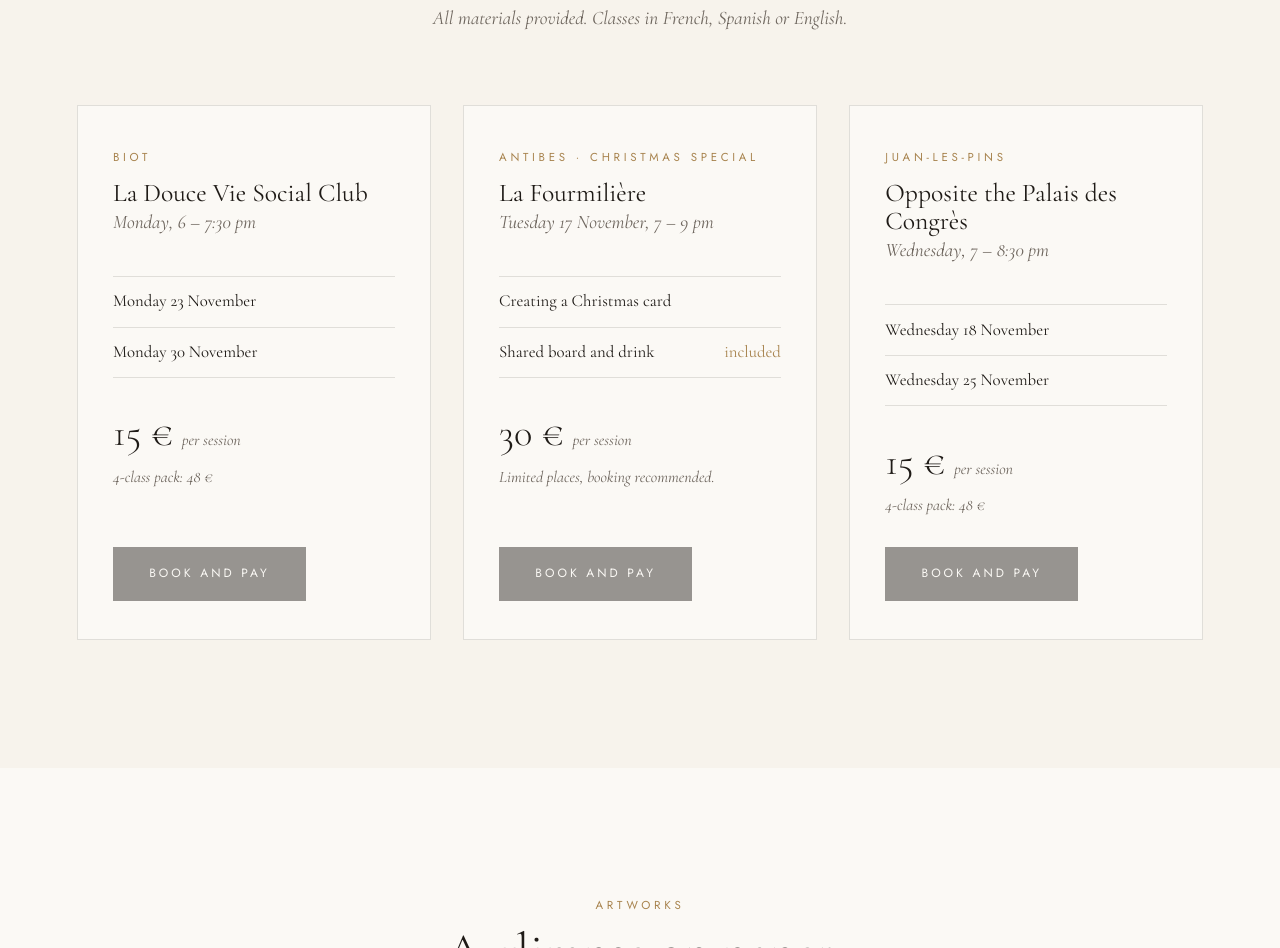
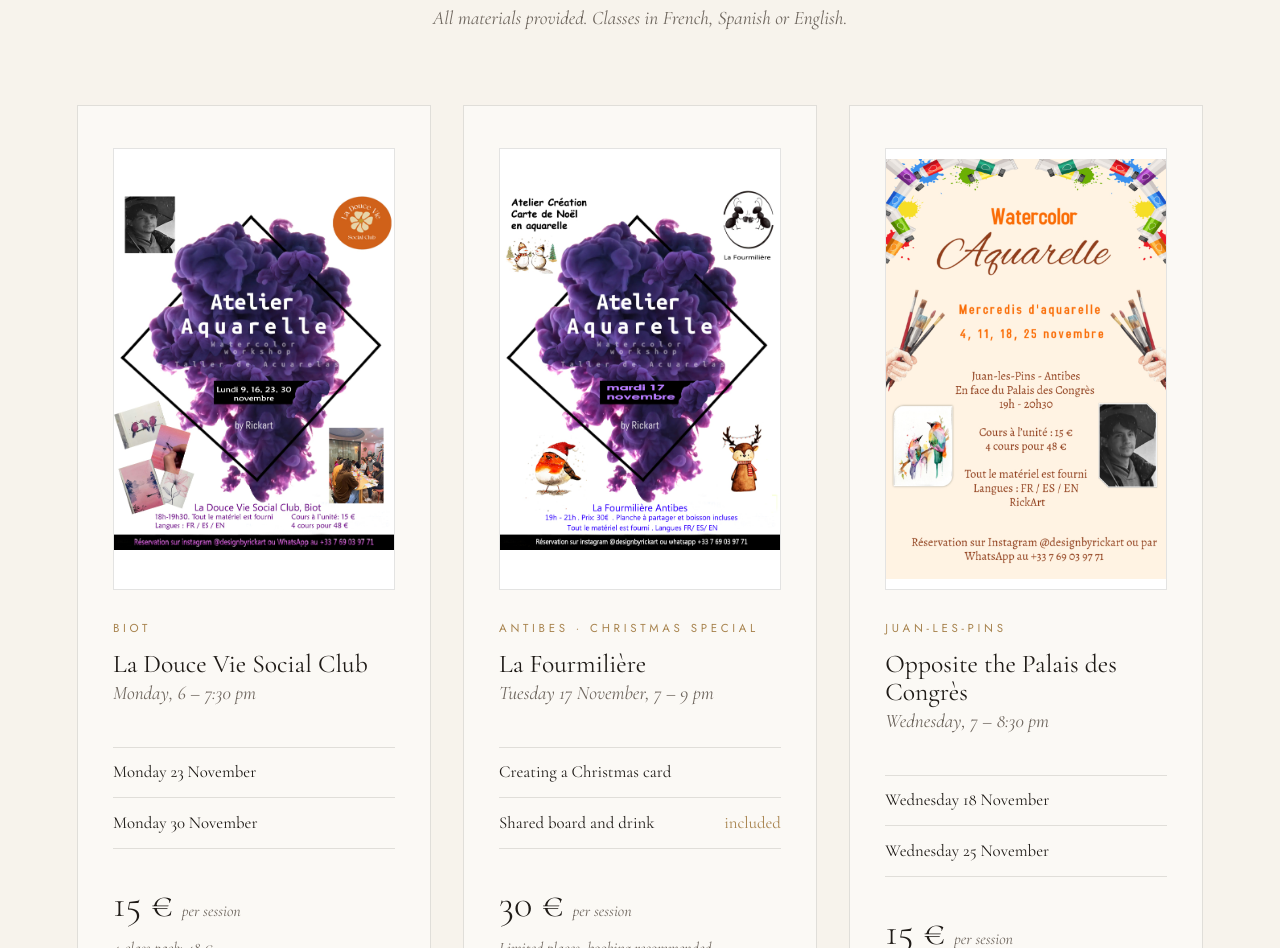
Before and after one commit to RicBar10/atelier-aquarelle-site, a plain HTML site: page index.html in a window 1280 px wide. Shown: the part 1029-1977 px from the top of the page. Drawn offline with nearby package versions, Linux system fonts and the light colour scheme.

Commit message:
Ateliers : affiches intégrées à chaque carte (FR/EN/ES)
Co-Authored-By: Claude Haiku 5.5 <noreply@anthropic.com>
Claude-Session: https://claude.ai/code/session_01JLdyDoFwHNp5crFVy53tor

```diff
--- a/index.html
+++ b/index.html
@@ -127,6 +127,10 @@
     transition: transform .5s ease, box-shadow .5s ease;
   }
   .carte:hover { transform: translateY(-4px); box-shadow: 0 24px 50px -30px rgba(31, 27, 23, .35); }
+  .carte .affiche {
+    margin-bottom: 1.8rem; background: #fff; border: 1px solid var(--ligne);
+  }
+  .carte .affiche img { width: 100%; height: 440px; object-fit: contain; }
   .carte .label { margin-bottom: 0.8rem; }
   .carte .lieu { font-style: italic; color: var(--gris); margin-bottom: 1.4rem; }
   .carte ul { list-style: none; border-top: 1px solid var(--ligne); margin: 1rem 0 1.6rem; }
@@ -315,6 +319,7 @@
 
     <div class="grille">
       <article class="carte reveal">
+        <div class="affiche"><img src="assets/affiche-biot.jpg" data-i18n-alt="alt_affiche_biot" alt="" loading="lazy"></div>
         <p class="label">Biot</p>
         <h3>La Douce Vie Social Club</h3>
         <p class="lieu" data-i18n="biot_horaire"></p>
@@ -328,6 +333,7 @@
       </article>
 
       <article class="carte reveal">
+        <div class="affiche"><img src="assets/affiche-fourmiliere.jpg" data-i18n-alt="alt_affiche_fourmi" alt="" loading="lazy"></div>
         <p class="label" data-i18n="fourmi_label"></p>
         <h3>La Fourmilière</h3>
         <p class="lieu" data-i18n="fourmi_horaire"></p>
@@ -341,6 +347,7 @@
       </article>
 
       <article class="carte reveal">
+        <div class="affiche"><img src="assets/affiche-juan.jpg" data-i18n-alt="alt_affiche_juan" alt="" loading="lazy"></div>
         <p class="label">Juan-les-Pins</p>
         <h3 data-i18n="juan_titre"></h3>
         <p class="lieu" data-i18n="juan_horaire"></p>
@@ -542,6 +549,9 @@
       contact_label: "Contact", contact_titre: "Écrire, réserver, rencontrer",
       contact_lead: "Réservations par Instagram ou WhatsApp, en français, espagnol ou anglais.",
       soon: "Bientôt disponible",
+      alt_affiche_biot: "Affiche de l'atelier aquarelle à La Douce Vie, Biot",
+      alt_affiche_fourmi: "Affiche de l'atelier création de carte de Noël à La Fourmilière, Antibes",
+      alt_affiche_juan: "Affiche des mercredis d'aquarelle à Juan-les-Pins",
       livre_label: "Feuilleter les œuvres", prev_label: "Œuvre précédente", next_label: "Œuvre suivante",
       dot_label: "Aller à l'œuvre"
     },
@@ -583,6 +593,9 @@
       contact_label: "Contact", contact_titre: "Write, book, meet",
       contact_lead: "Bookings via Instagram or WhatsApp, in French, Spanish or English.",
       soon: "Coming soon",
+      alt_affiche_biot: "Watercolour workshop poster at La Douce Vie, Biot",
+      alt_affiche_fourmi: "Christmas card workshop poster at La Fourmilière, Antibes",
+      alt_affiche_juan: "Wednesday watercolour workshop poster in Juan-les-Pins",
       livre_label: "Browse the artworks", prev_label: "Previous artwork", next_label: "Next artwork",
       dot_label: "Go to artwork"
     },
@@ -624,6 +637,9 @@
       contact_label: "Contacto", contact_titre: "Escribir, reservar, conocer",
       contact_lead: "Reservas por Instagram o WhatsApp, en francés, español o inglés.",
       soon: "Próximamente",
+      alt_affiche_biot: "Cartel del taller de acuarela en La Douce Vie, Biot",
+      alt_affiche_fourmi: "Cartel del taller de tarjetas de Navidad en La Fourmilière, Antibes",
+      alt_affiche_juan: "Cartel de los miércoles de acuarela en Juan-les-Pins",
       livre_label: "Hojear las obras", prev_label: "Obra anterior", next_label: "Obra siguiente",
       dot_label: "Ir a la obra"
     }
```
Also changed, not shown: assets/affiche-biot.jpg (added), assets/affiche-fourmiliere.jpg (added), assets/affiche-juan.jpg (added).
